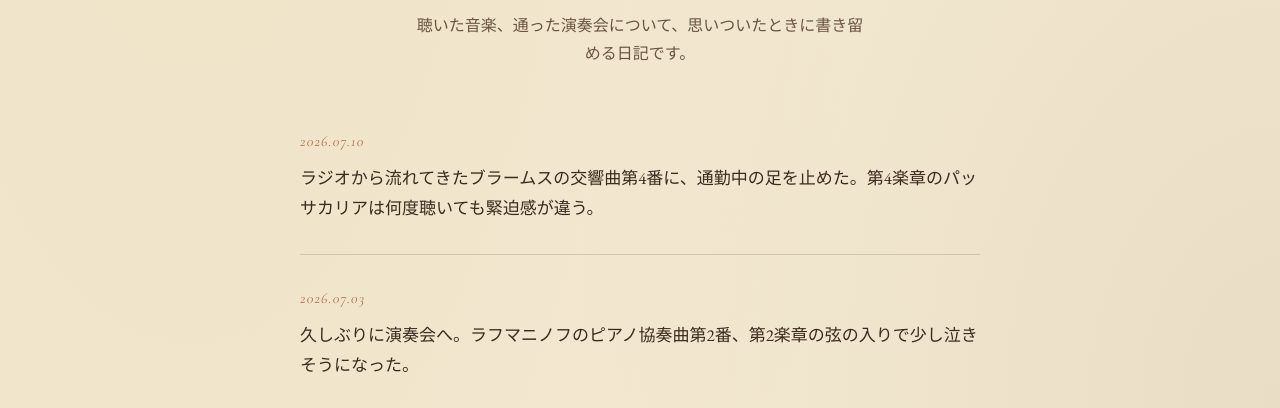
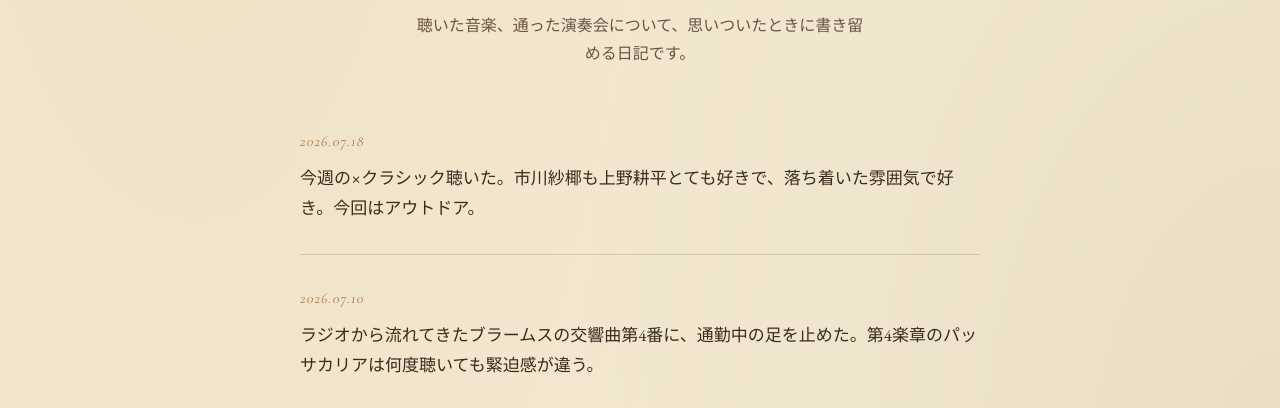
Before and after one commit to Azaleacreativeroom888/fan-classic, a plain HTML site: page blog.html in a window 1280 px wide. Shown: the part 392-800 px from the top of the page. Drawn offline with nearby package versions, Linux system fonts and the light colour scheme.

Commit message:
Update blog.html

```diff
--- a/blog.html
+++ b/blog.html
@@ -119,14 +119,22 @@
 </div>
 
 <main class="diary-list">
+
+  <article class="entry">
+    <time>2026.07.18</time>
+    <p>今週の×クラシック聴いた。市川紗椰も上野耕平とても好きで、落ち着いた雰囲気で好き。今回はアウトドア。</p>
+  </article>
+
   <article class="entry">
     <time>2026.07.10</time>
     <p>ラジオから流れてきたブラームスの交響曲第4番に、通勤中の足を止めた。第4楽章のパッサカリアは何度聴いても緊迫感が違う。</p>
   </article>
+
   <article class="entry">
     <time>2026.07.03</time>
     <p>久しぶりに演奏会へ。ラフマニノフのピアノ協奏曲第2番、第2楽章の弦の入りで少し泣きそうになった。</p>
   </article>
+
   <article class="entry">
     <time>2026.06.28</time>
     <p>グレン・グールドのゴルトベルク変奏曲、1955年盤と1981年盤を続けて聴き比べる夜。同じ曲でこんなに違って聴こえるのが面白い。</p>
```
